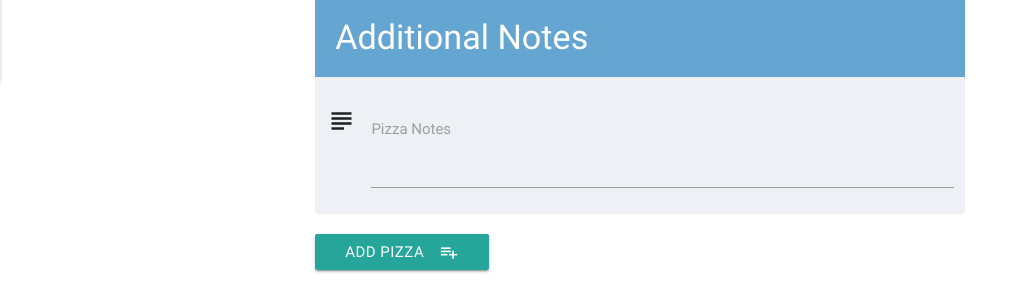
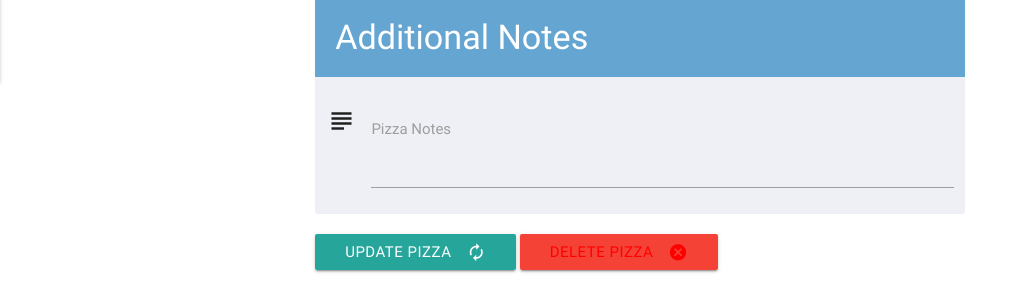
Before and after one commit to kennedydmb/pizza-database-project, a Flask app: template templates/editpizza.html in a window 1280 px wide. Shown: the part 778-1068 px from the top of the page, without its empty margins (0-1028 px from the left). Run offline with Flask 2, Linux system fonts and the light colour scheme; the template is opened without the code that fills it, so the values that code supplies are empty; some libraries are stand-ins or nearby versions.

Commit message:
Changed 'add pizza' button to 'update pizza' and changed icon. Added 'delete pizza' button

```diff
--- a/templates/editpizza.html
+++ b/templates/editpizza.html
@@ -41,17 +41,11 @@
         <!-- Displays a checkbox field of all available toppings and allows user to choose pizza toppings -->
         <!-- Displays all meat toppings -->
         <div class="row box">
-                <h4><i class="fas fa-drumstick-bite topping-size-fix meat icon-space center-align"></i>Meat Toppings</h4>
+            <h4><i class="fas fa-drumstick-bite topping-size-fix meat icon-space center-align"></i>Meat Toppings</h4>
             {% for meat in meats.meats %}
 
             <p class="col s6">
-                <input type="checkbox"
-                {% for topping in pizza.toppings %}
-                    {% if meat|lower == topping|lower %}
-                        checked = "checked"
-                    {% endif %}
-                {% endfor %}
-                id="topping_{{meat}}" value="{{meat}}" name="toppings">
+                <input type="checkbox" {% for topping in pizza.toppings %} {% if meat|lower==topping|lower %} checked="checked" {% endif %} {% endfor %} id="topping_{{meat}}" value="{{meat}}" name="toppings">
                 <label for="topping_{{meat}}" class="label-fix"></label><span>{{meat|capitalize}}</span>
             </p>
             {% endfor %}
@@ -59,16 +53,10 @@
         </div>
         <!-- Displays all veg toppings -->
         <div class="row box">
-                <h4><i class="fas fa-carrot topping-size-fix veg icon-space"></i>Veg Toppings</h4>
+            <h4><i class="fas fa-carrot topping-size-fix veg icon-space"></i>Veg Toppings</h4>
             {% for veg in vegs.vegs %}
             <p class="col s6">
-                <input type="checkbox"
-                {% for topping in pizza.toppings %}
-                    {% if veg|lower == topping|lower %}
-                        checked = "checked"
-                    {% endif %}
-                {% endfor %}
-                id="topping_{{veg}}" value="{{veg}}" name="toppings">
+                <input type="checkbox" {% for topping in pizza.toppings %} {% if veg|lower==topping|lower %} checked="checked" {% endif %} {% endfor %} id="topping_{{veg}}" value="{{veg}}" name="toppings">
                 <label for="topping_{{veg}}" class="label-fix"></label><span>{{veg|capitalize}}</span>
             </p>
             {% endfor %}
@@ -84,9 +72,12 @@
         </div>
         <!-- Button to submit form -->
         <div class="row">
-            <button class="btn waves-effect waves-light" type="submit">Add Pizza
-                <i class="material-icons right">playlist_add</i>
-             </button>
+            <button class="btn waves-effect waves-light" type="submit">Update Pizza
+                <i class="material-icons right">autorenew</i>
+            </button>
+            <a href="{{url_for('delete_pizza', pizza_id=pizza._id)}}" class="waves-effect waves-light btn btn_small red">Delete Pizza
+                <i class="material-icons right">cancel</i>
+            </a>
         </div>
     </form>
 </div>
```
